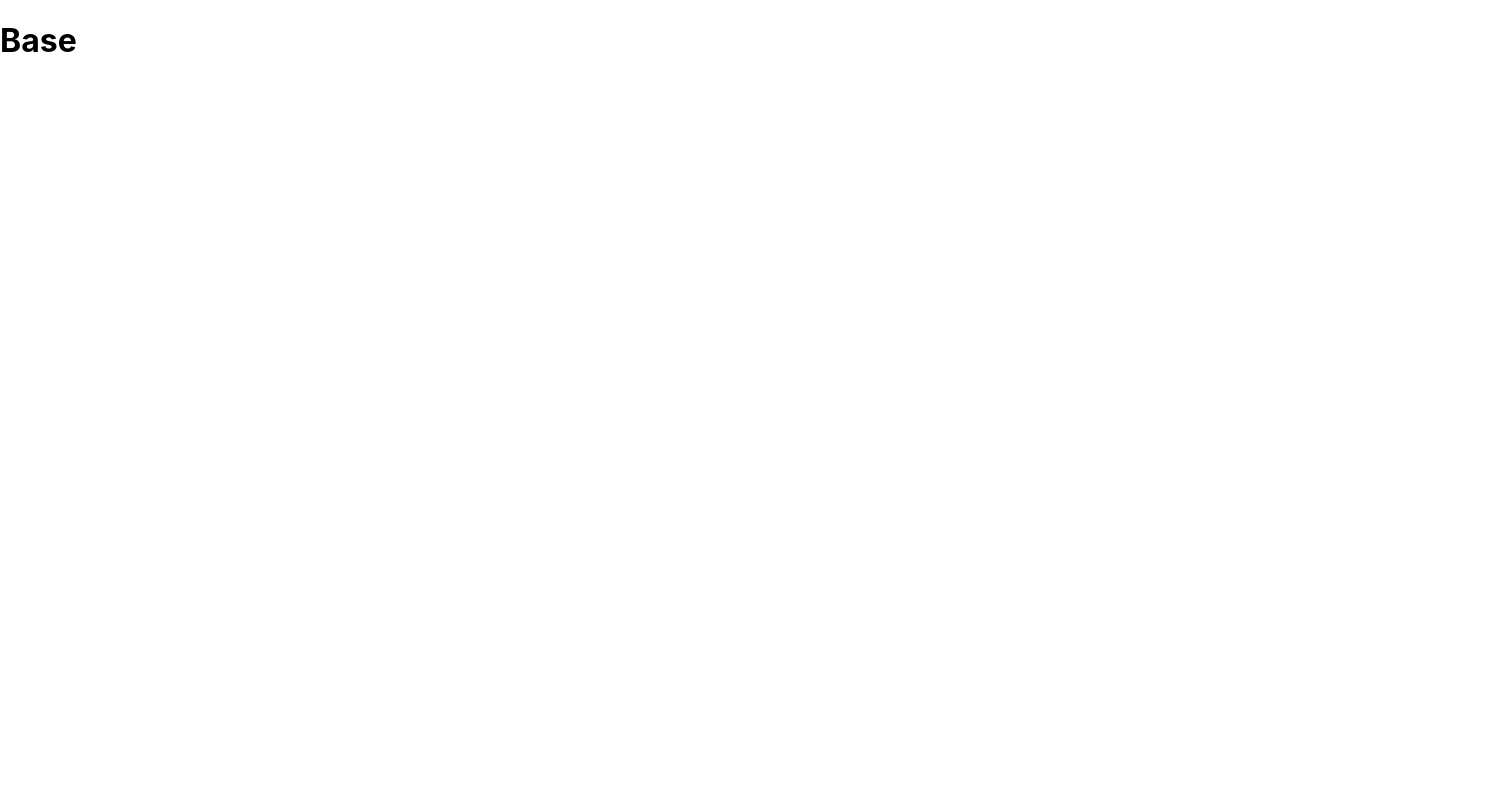
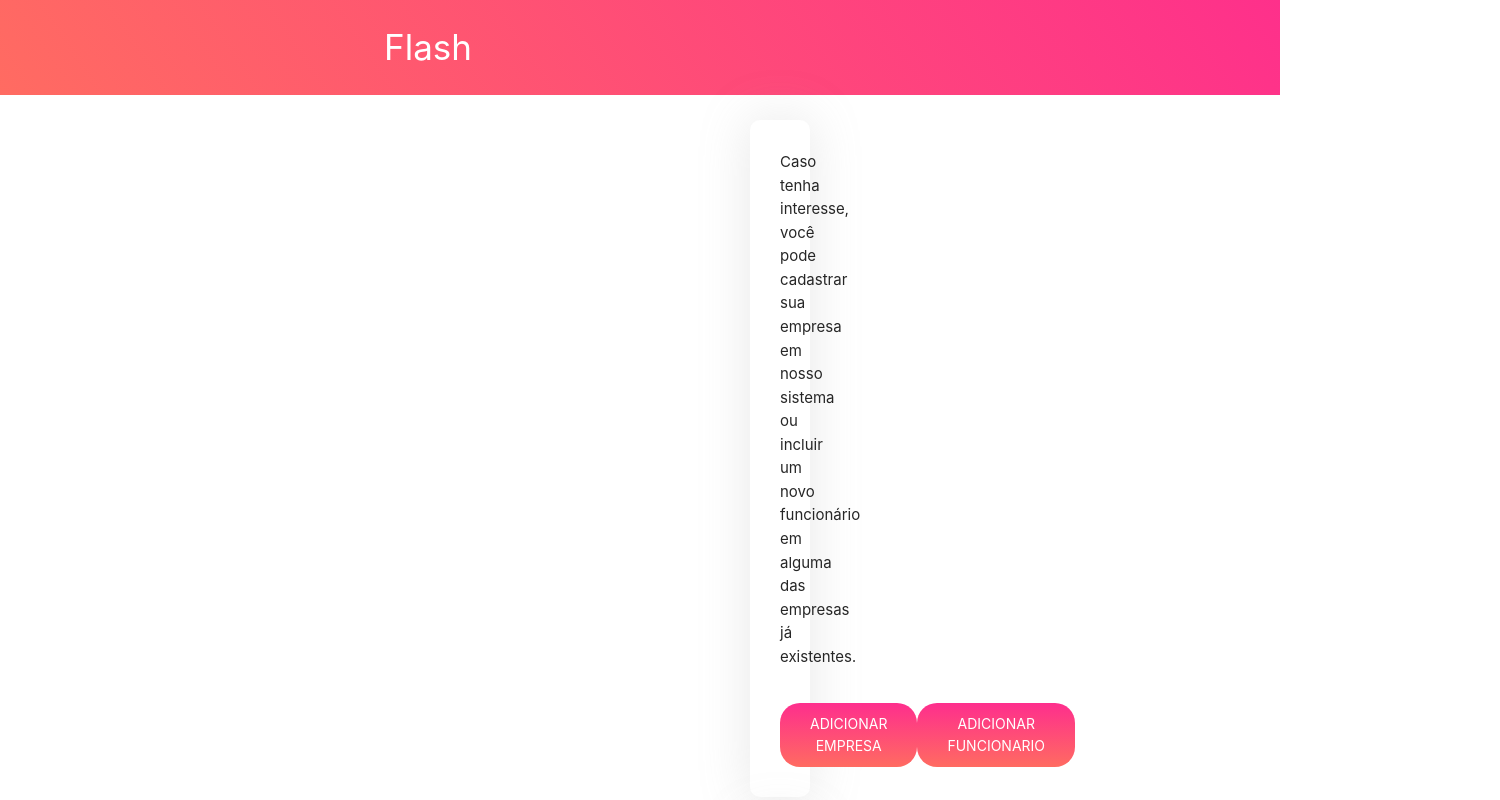
Before and after one commit to Gabriel29879/Flash-front, a React (Create React App) app: page / in a window 1280 px wide. Shown: the top 800 px of the page, 1500 px wide, since content can reach past the window. Built offline with nearby package versions, Linux system fonts and the light colour scheme.

Commit message:
feature: Base do projeto descrição: Já possui todos as dependencias e boa parte do estilo, o controle do estado da aplicação vai ficar com o App, Botões serão componentes feitos, os outros utilizaram ant

```diff
--- a/package.json
+++ b/package.json
@@ -7,6 +7,7 @@
     "@testing-library/jest-dom": "^5.11.4",
     "@testing-library/react": "^11.1.0",
     "@testing-library/user-event": "^12.1.10",
+    "antd": "^4.12.0",
     "graphql": "^15.5.0",
     "react": "^17.0.1",
     "react-dom": "^17.0.1",
--- a/public/index.html
+++ b/public/index.html
@@ -8,19 +8,10 @@
       name="description"
       content="Web site created using create-react-app"
     />
-    <!--
-      manifest.json provides metadata used when your web app is installed on a
-      user's mobile device or desktop. See https://developers.google.com/web/fundamentals/web-app-manifest/
-    -->
-    <!--
-      Notice the use of %PUBLIC_URL% in the tags above.
-      It will be replaced with the URL of the `public` folder during the build.
-      Only files inside the `public` folder can be referenced from the HTML.
+    <!-- Fontes para o desafio -->
+    <link rel="preconnect" href="https://fonts.gstatic.com">
+    <link href="https://fonts.googleapis.com/css2?family=Nunito:wght@400;700&display=swap" rel="stylesheet">
 
-      Unlike "/favicon.ico" or "favicon.ico", "%PUBLIC_URL%/favicon.ico" will
-      work correctly both with client-side routing and a non-root public URL.
-      Learn how to configure a non-root public URL by running `npm run build`.
-    -->
     <title>React App</title>
   </head>
   <body>
--- /dev/null
+++ b/src/components/Button.js
@@ -0,0 +1,13 @@
+import React from 'react';
+
+const Button = ({ text }) => {
+    return (
+        <div className="btn-container">
+            <div className="btn">
+                {text}
+            </div>
+        </div>
+    );
+}
+
+export default Button;
--- a/src/containers/App.js
+++ b/src/containers/App.js
@@ -1,8 +1,34 @@
-import React from 'react';
+import React, { useState } from 'react';
 
+import Button from '../components/Button'
+
+import 'antd/dist/antd.css';
+import { Select } from 'antd';
+const { Option } = Select;
 
 const App = () => {
-    return <h1>Base</h1>;
+    const [conpany, setConpany] = useState();
+
+    return (
+        <>
+        <div className="main-header">Flash</div>
+        <div className="container">
+            <div className="card">
+                <p>Caso tenha interesse, você pode cadastrar sua empresa em nosso sistema ou incluir um novo funcionário em alguma das empresas já existentes.</p>
+                <div className="upper-card-btns">
+                    <Button text="ADICIONAR EMPRESA" />
+                    <Button text="ADICIONAR FUNCIONARIO" />
+                </div>
+            </div>
+            <div className="card middle-card">
+                <h2>Selecione uma empresa no campo abaixo para ver sua lista de funcionários.</h2>
+                <Select placeholder={conpany ? "Selecione uma empresa" : "Voce deve criar pelo menos uma empresa"} style={{ width: 500 }}>
+                <Option value="Nu">Nu Bank</Option>
+                </Select>
+            </div>
+        </div>
+        </>
+    );
 }
 
 export default App;
--- a/src/index.css
+++ b/src/index.css
@@ -1,13 +1,64 @@
 body {
   margin: 0;
-  font-family: -apple-system, BlinkMacSystemFont, 'Segoe UI', 'Roboto', 'Oxygen',
-    'Ubuntu', 'Cantarell', 'Fira Sans', 'Droid Sans', 'Helvetica Neue',
-    sans-serif;
+  font-family: "Nunito", sans-serif;
   -webkit-font-smoothing: antialiased;
   -moz-osx-font-smoothing: grayscale;
+  padding: 0;
 }
 
 code {
-  font-family: source-code-pro, Menlo, Monaco, Consolas, 'Courier New',
+  font-family: source-code-pro, Menlo, Monaco, Consolas, "Courier New",
     monospace;
 }
+
+/* Header */
+.main-header {
+  max-width: 100%;
+  background: linear-gradient(236.04deg, #fe308b 0%, #ff6c61 101.29%);
+  padding: 20px 30%;
+  color: white;
+  font-size: 35px;
+}
+
+/* Container */
+.container {
+  padding: 0 750px;
+}
+
+/* Card configuration */
+.card {
+  box-shadow: 0px 0px 50px rgba(163, 163, 163, 0.25);
+  border-radius: 10px;
+  padding: 30px;
+  text-align: center;
+  margin-top: 25px;
+}
+
+.middle-card {
+  text-align: left !important;
+}
+
+/* Buttons */
+.upper-card-btns {
+  display: flex;
+  margin-top: 35px;
+}
+
+.btn-container {
+  flex: 1;
+}
+
+.btn {
+  background: linear-gradient(180deg, #fe2e8d 0%, #ff6b61 100%);
+  max-width: 250px;
+  margin: auto;
+  padding: 10px 30px;
+  border-radius: 20px;
+  color: white;
+  cursor: pointer;
+}
+
+/* Texto */
+p {
+  font-size: 15px;
+}
--- a/src/index.js
+++ b/src/index.js
@@ -2,10 +2,17 @@ import React from 'react';
 import ReactDOM from 'react-dom';
 import './index.css';
 import App from './containers/App';
+import { ApolloClient, InMemoryCache, ApolloProvider } from '@apollo/client';
+
+
+const client = new ApolloClient({
+  uri: 'http://localhost:4000/graphql',
+  cache: new InMemoryCache()
+});
 
 ReactDOM.render(
-  <React.StrictMode>
+  <ApolloProvider client={client}>
     <App />
-  </React.StrictMode>,
+  </ApolloProvider>,
   document.getElementById('root')
 );
```
Also changed, not shown: 2 other files (tests, documents, lock files or other folders).
